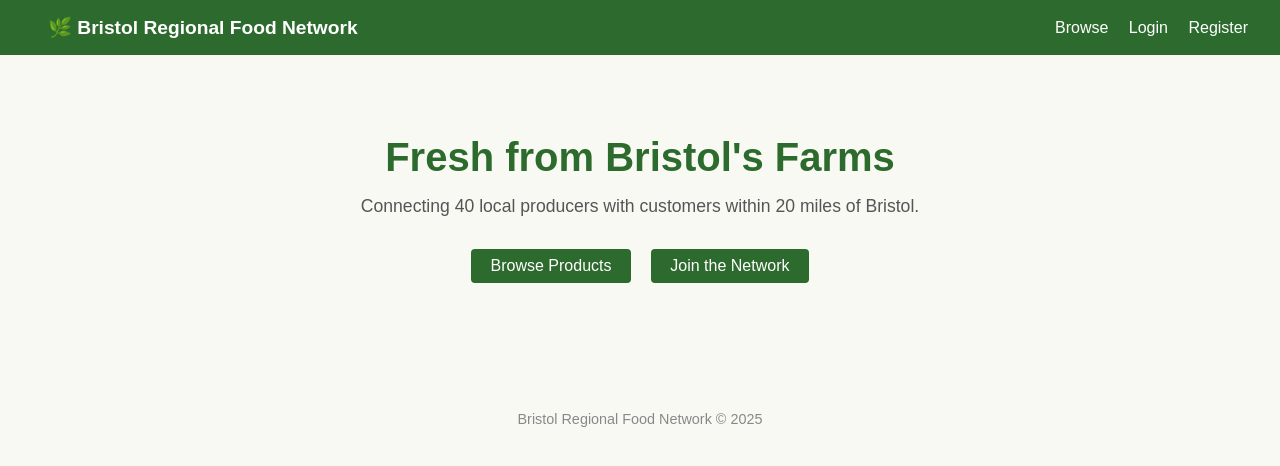
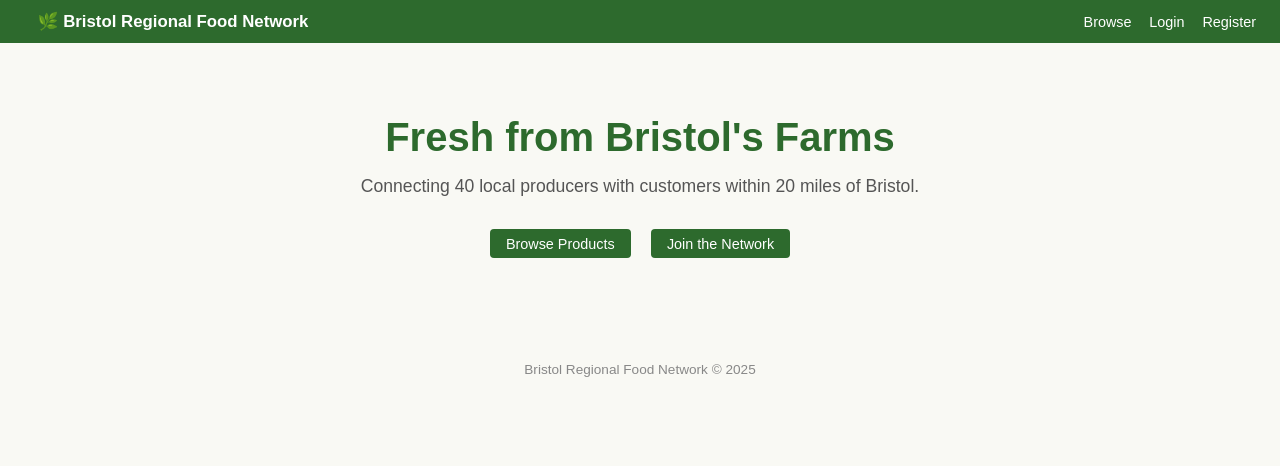
Before and after one commit to JamieAtGit/DAESDev, a Django app: page / in a window 1280 px wide. Shown: the top 466 px of the page. Run offline with Django 4.2, Linux system fonts and the light colour scheme.

Commit message:
tighten layout and reduce container width

```diff
--- a/templates/base.html
+++ b/templates/base.html
@@ -6,17 +6,17 @@
     <title>{% block title %}Bristol Regional Food Network{% endblock %}</title>
     <style>
         * { box-sizing: border-box; margin: 0; padding: 0; }
-        body { font-family: Arial, sans-serif; background: #f9f9f4; color: #333; }
-        nav { background: #2d6a2d; padding: 1rem 2rem; display: flex; justify-content: space-between; align-items: center; }
-        nav a { color: white; text-decoration: none; margin-left: 1rem; }
-        nav .brand { font-size: 1.2rem; font-weight: bold; }
-        .container { max-width: 1100px; margin: 2rem auto; padding: 0 1rem; }
+        body { font-family: Arial, sans-serif; background: #f9f9f4; color: #333; font-size: 0.95rem; }
+        nav { background: #2d6a2d; padding: 0.7rem 1.5rem; display: flex; justify-content: space-between; align-items: center; }
+        nav a { color: white; text-decoration: none; margin-left: 0.85rem; font-size: 0.9rem; }
+        nav .brand { font-size: 1.05rem; font-weight: bold; }
+        .container { max-width: 860px; margin: 1.5rem auto; padding: 0 1rem; }
         .messages { margin-bottom: 1rem; }
-        .messages li { list-style: none; padding: 0.75rem; border-radius: 4px; margin-bottom: 0.5rem; background: #d4edda; color: #155724; }
-        .btn { display: inline-block; padding: 0.5rem 1.2rem; border-radius: 4px; text-decoration: none; cursor: pointer; border: none; font-size: 1rem; }
+        .messages li { list-style: none; padding: 0.6rem 0.9rem; border-radius: 4px; margin-bottom: 0.4rem; background: #d4edda; color: #155724; font-size: 0.9rem; }
+        .btn { display: inline-block; padding: 0.4rem 1rem; border-radius: 4px; text-decoration: none; cursor: pointer; border: none; font-size: 0.9rem; }
         .btn-green { background: #2d6a2d; color: white; }
         .btn-red { background: #c0392b; color: white; }
-        footer { text-align: center; padding: 2rem; color: #888; font-size: 0.9rem; margin-top: 3rem; }
+        footer { text-align: center; padding: 1.5rem; color: #888; font-size: 0.85rem; margin-top: 2rem; }
     </style>
 </head>
 <body>
```
